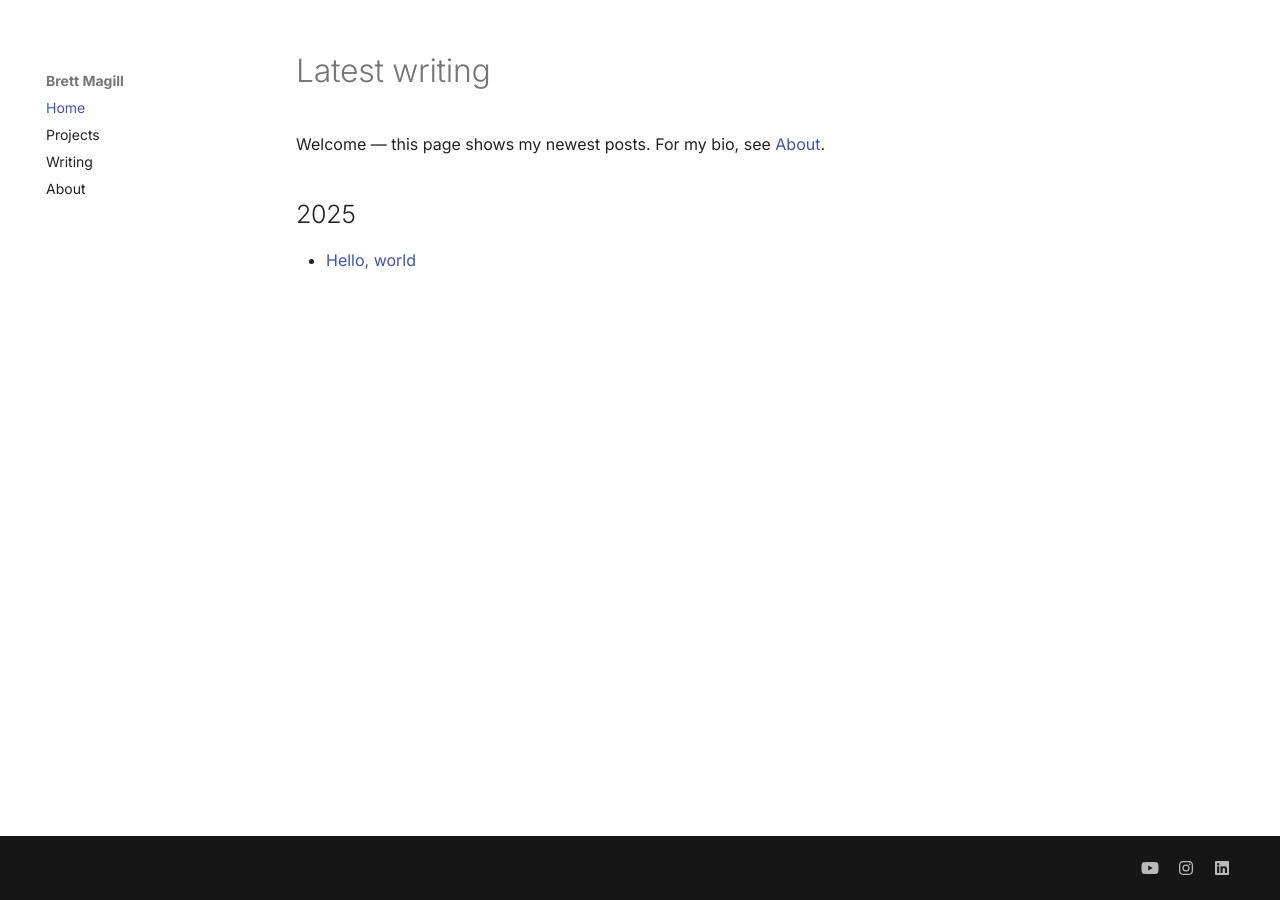
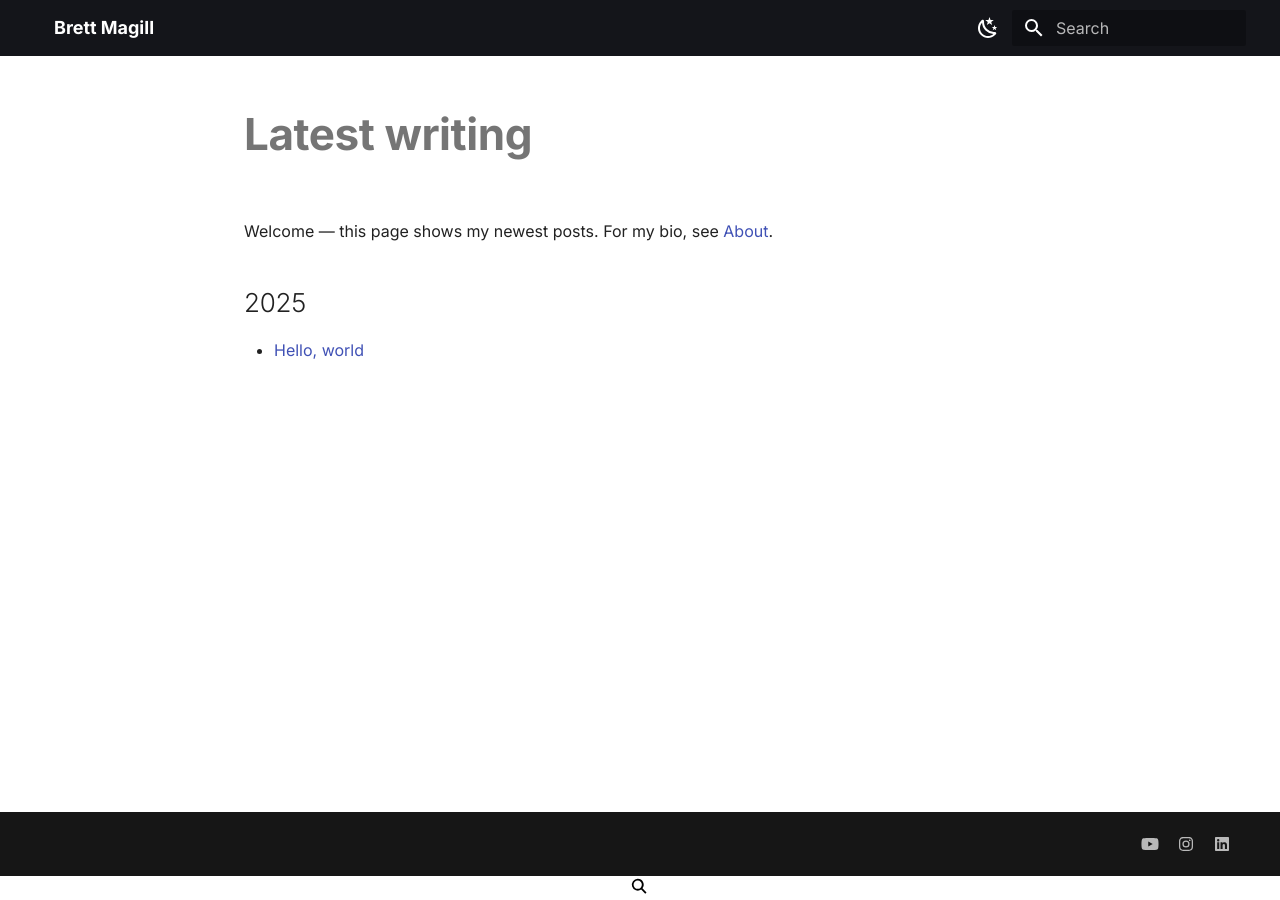
Before and after one commit to thatbrettmagill/thatbrettmagill.github.io, an MkDocs documentation site: the page built from docs/index.md, in a window 1280 px wide. Built offline with MkDocs 1.6.1 and Material for MkDocs 9.7.7, drawn with Linux system fonts in a browser that asks for light colours.

Commit message:
Update overrides.css

```diff
--- a/docs/assets/overrides.css
+++ b/docs/assets/overrides.css
@@ -1,41 +1,39 @@
-/* 1) Hide Material's header bar completely */
-.md-header { display: none; }
+/* --- Layout: remove left sidebar, center content column --- */
+.md-sidebar--primary { display: none; }
+.md-main__inner { margin-left: 0; }
+.md-content { max-width: 780px; margin: 0 auto; }
 
-/* 2) Remove the top offset the header normally adds */
-.md-main { margin-top: 0; }
+/* --- Header: flat, minimal, no logo icon --- */
+.md-header { box-shadow: none; }
+.md-header__button.md-logo { display: none; }      /* hides the little book icon */
+.md-header__title { font-weight: 700; }
 
-/* Floating Search button (top-right) */
-#bm-search-btn {
-  position: fixed;
-  top: 14px;
-  right: 14px;
-  z-index: 1000;
-  width: 40px;
-  height: 40px;
-  border-radius: 999px;
-  border: 1px solid rgba(255,255,255,.12);
-  background: rgba(255,255,255,.06);
-  color: #fff;
-  display: grid;
-  place-items: center;
-  cursor: pointer;
-  backdrop-filter: blur(6px);
+/* Tighten header height a touch */
+.md-header__inner { min-height: 56px; }
+
+/* --- Dark mode = true black --- */
+:root[data-md-color-scheme="slate"] {
+  --md-default-bg-color: #000;
+  --md-code-bg-color: #0a0a0a;
+  --md-default-fg-color: rgba(255,255,255,.92);
 }
+
+/* --- Typography (closer to the sample) --- */
+.md-typeset h1 { font-size: 2.2rem; font-weight: 800; letter-spacing: -0.01em; }
+.md-typeset h2 { font-size: 1.3rem; margin-top: 2.0rem; }
+.md-typeset p  { line-height: 1.7; }
+
+/* --- Post list styling for the Home feed --- */
+.post-list { list-style: none; padding: 0; margin: 0; }
+.post-list li { margin: 1.1rem 0 1.6rem; }
+.post-title { font-weight: 700; font-size: 1.05rem; }
+.post-meta  { opacity: .7; font-size: .9rem; margin-top: .2rem; }
+
 
 :root[data-md-color-scheme="default"] #bm-search-btn {
   background: rgba(0,0,0,.06);
   color: #111;
   border-color: rgba(0,0,0,.12);
 }
-
-#bm-search-btn:hover { opacity: .9; }
-
-/* Night mode = true black */
-:root[data-md-color-scheme="slate"] {
-  --md-default-bg-color: #000000;
-  --md-code-bg-color: #0a0a0a;
-  --md-default-fg-color: rgba(255,255,255,.92);
-}
-
 /* Remove any header shadow (even though header is hidden) */
 .md-header { box-shadow: none; }
```
